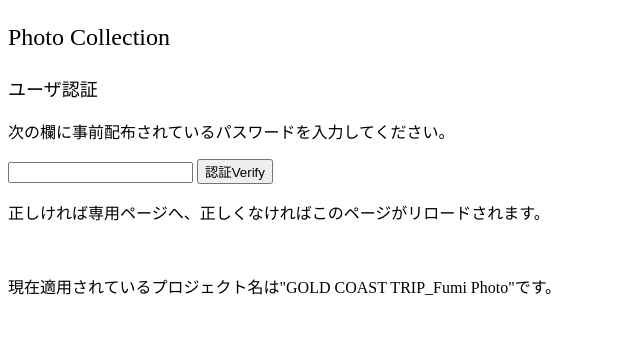
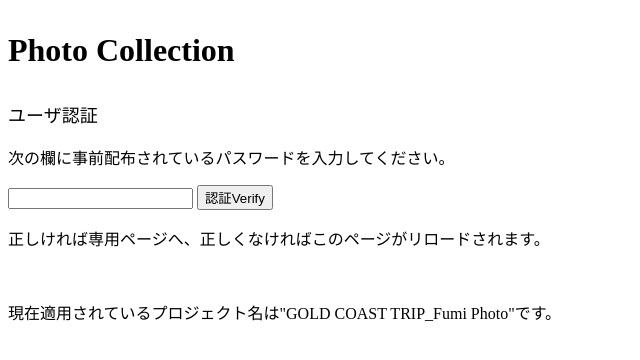
Before and after one commit to p-colle/seishu06_au, a plain HTML site: page index.html in a window 1280 px wide. Shown: the whole page, without its empty margins (0-640 px from the left). Drawn offline with Linux system fonts and the light colour scheme.

Commit message:
Update style.css

```diff
--- a/style.css
+++ b/style.css
@@ -2,4 +2,13 @@ body {
 	background-image: url("haikei.png");
 	background-size: cover;
 	background-attachment: fixed;
+	font-family: a-otf-futo-min-a101-pr6n,serif;
+font-weight: 400;
+font-style: normal;
 }
+#title{
+font-family: a-otf-midashi-mi-ma31-pr6n, serif;
+font-weight: 600;
+font-style: normal;
+font-size: xx-large;
+}
```
